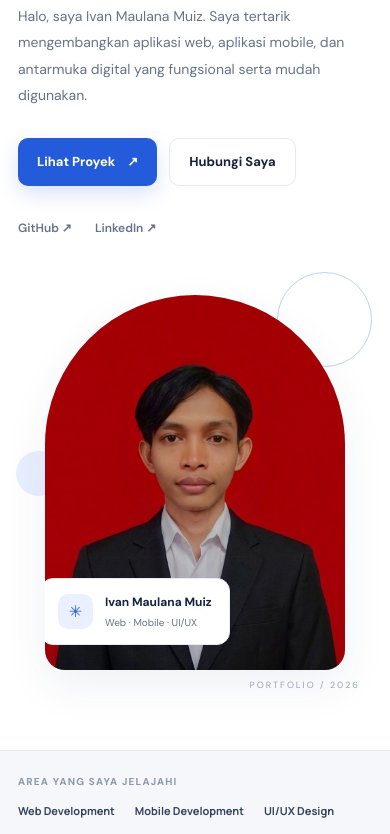
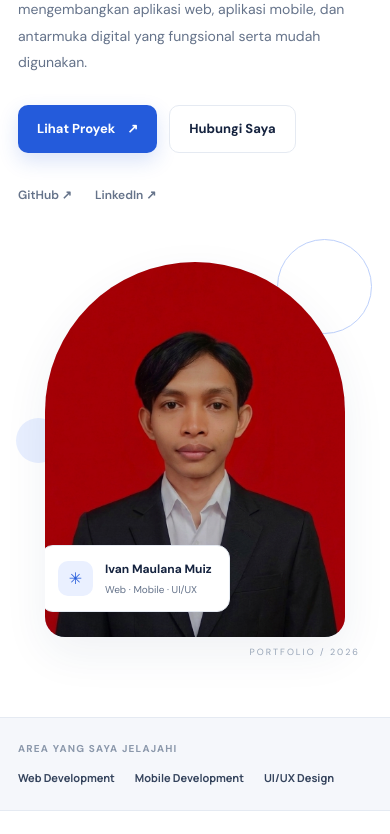
Before and after one commit to Ivan-Iz/ivan-portfolio, a plain HTML site: page index.html in a window 390 px wide. Shown: the part 337-1171 px from the top of the page. Drawn offline with Linux system fonts and the light colour scheme.

Commit message:
gap navbar ratio layar hp

```diff
--- a/style.css
+++ b/style.css
@@ -1138,7 +1138,7 @@ h3 {
   .hero {
     grid-template-columns: 1fr;
     gap: 42px;
-    padding-top: 55px;
+    padding-top: 22px;
     padding-bottom: 65px;
   }
 
```
